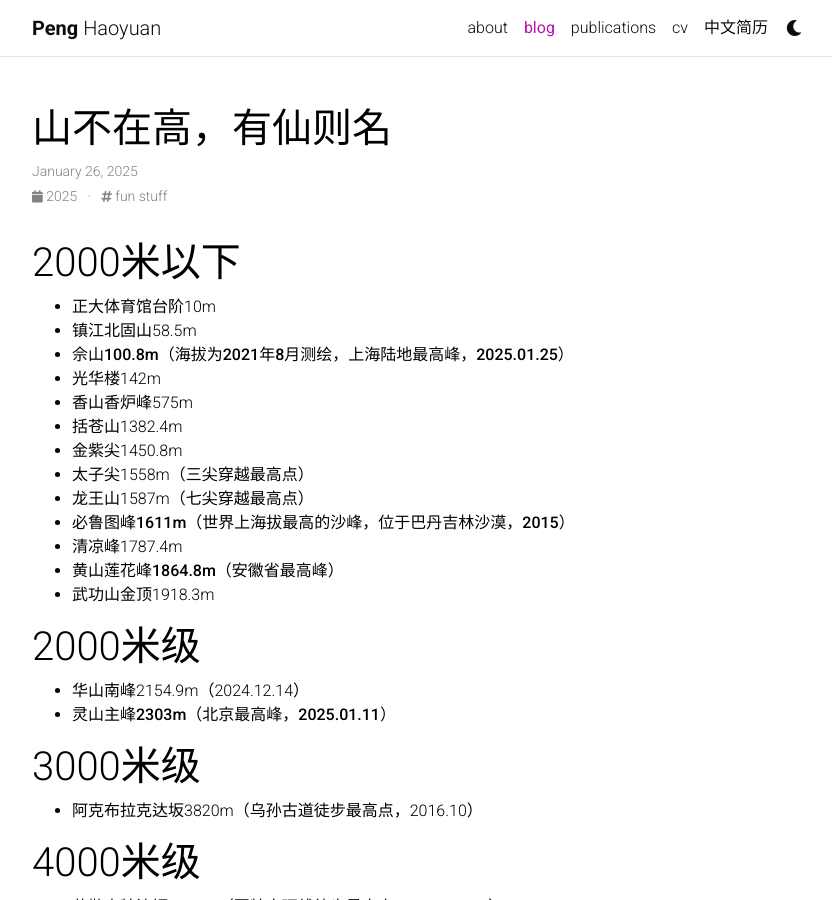
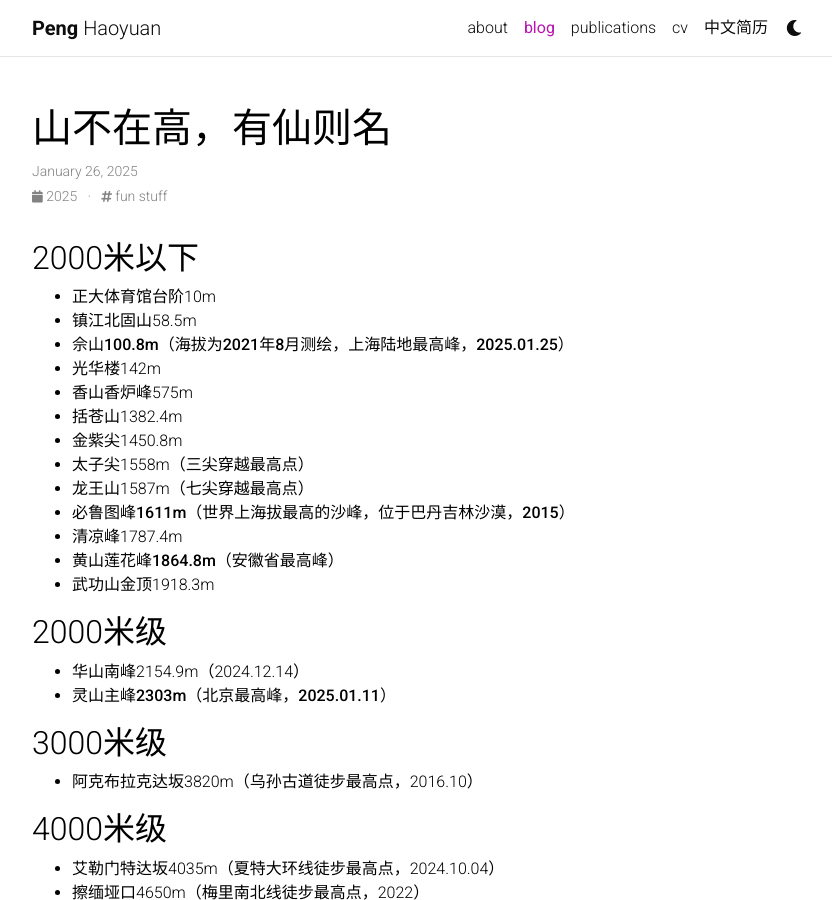
Before and after one commit to HaoyuanPeng/haoyuanpeng.github.io, a Jekyll site: the page built from _posts/2025-01-10-mountains.md, in a window 1280 px wide and 900 px high. Shown: the whole window, without its empty margins (223-1055 px from the left). Built offline with Jekyll 4.4.1, drawn with Linux system fonts in a browser that asks for light colours; comment, search, counter and statistics services are not loaded; a style sheet for code colours, icons or effects is not loaded.

```diff
--- a/_posts/2025-01-10-mountains.md
+++ b/_posts/2025-01-10-mountains.md
@@ -7,7 +7,7 @@ tags: [fun stuff]
 relatedposts: false
 ---
 
-# 2000米以下
+## 2000米以下
 - 正大体育馆台阶10m
 - 镇江北固山58.5m
 - **佘山100.8m（海拔为2021年8月测绘，上海陆地最高峰，2025.01.25）**
@@ -22,26 +22,26 @@ relatedposts: false
 - **黄山莲花峰1864.8m（安徽省最高峰）**
 - 武功山金顶1918.3m
 
-# 2000米级
+## 2000米级
 - 华山南峰2154.9m（2024.12.14）
 - **灵山主峰2303m（北京最高峰，2025.01.11）**
 
-# 3000米级
+## 3000米级
 - 阿克布拉克达坂3820m（乌孙古道徒步最高点，2016.10）
 
-# 4000米级
+## 4000米级
 - 艾勒门特达坂4035m（夏特大环线徒步最高点，2024.10.04）
 - 擦缅垭口4650m（梅里南北线徒步最高点，2022）
 - 结斯沟穿山洞4880m（2024.12.07）
 - 耍拉垭口4970m（他念他翁徒步最高点，2020）
 
-# 5000米级
+## 5000米级
 - 四姑娘山大峰5025m（2024.10.27）
 - 错该达垭口5036m（亚丁大转山徒步最高点，2017）
 - **乞力马扎罗山5895m（非洲最高峰，2020.01.30）**
 
-# 6000米级
+## 6000米级
 好日子还在后头呢
 
-# 7000m以上
+## 7000m以上
 有梦想谁都了不起
```
